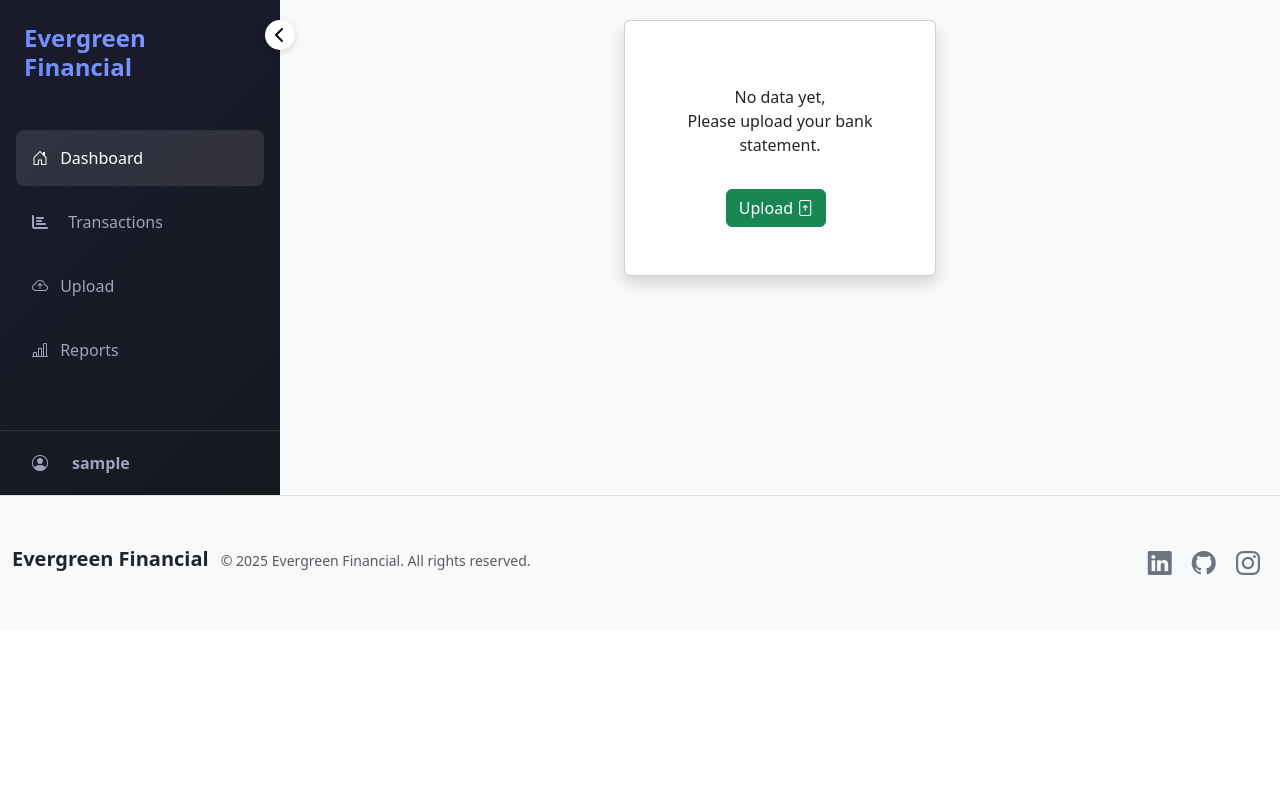
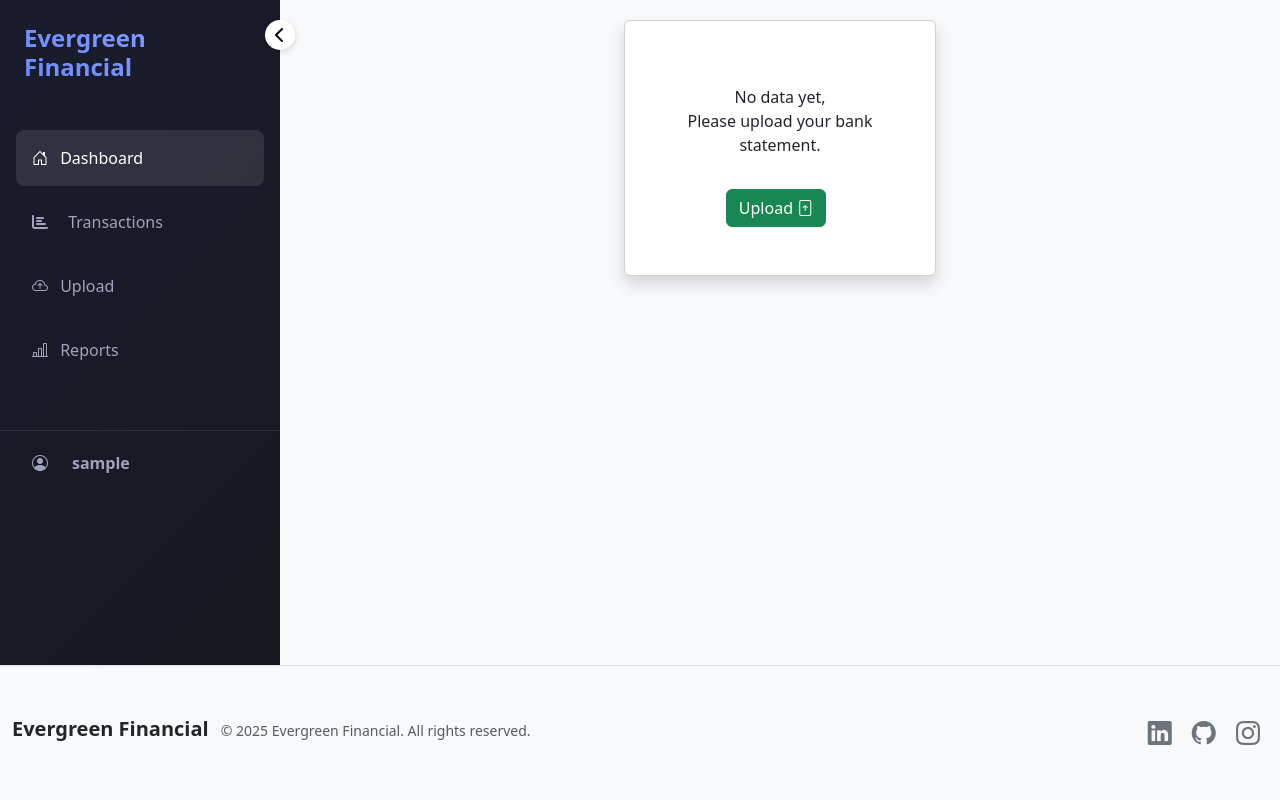
Before and after one commit to PyLou317/evergreen-financial, a Django app: page /dashboard/ in a window 1280 px wide. Run offline with Django 5.2, Linux system fonts and the light colour scheme; the visitor is signed in with stand-in values (Sample User, id 1); data that the repository does not hold is empty.

Commit message:
restructure divs, moving footer in the page-wrapper

```diff
--- a/templates/base.html
+++ b/templates/base.html
@@ -35,25 +35,22 @@
   <body>
       {% comment %} {% include 'top_navbar.html' %} {% endcomment %}
 
-      <div class="d-flex">
+        <div class="page-wrapper">
 
+            <div class="content-area">
                 {% block nav_bar %}
                 {% include 'sidebar.html' %}
                 {% endblock %}
-
-                {% comment %} <button id="menu-button" class="btn" data-bs-toggle="offcanvas" data-bs-target="#offcanvas" role="button">
-                    <i class="bi bi-arrow-right-square-fill fs-3" data-bs-toggle="offcanvas" data-bs-target="#offcanvas"></i>
-                </button> {% endcomment %}
-
 
                 <main class="main-content ">
                     {% block content %}{% endblock %}
                 </main>
             </div>
 
-        <footer>
+            <footer class="footer">
                 {% include 'footer.html' %}
             </footer>
+        </div>
 
         <!-- ====== Bootstrap Files ====== -->
         <script src="https://cdn.jsdelivr.net/npm/bootstrap@5.3.3/dist/js/bootstrap.bundle.min.js" integrity="sha384-YvpcrYf0tY3lHB60NNkmXc5s9fDVZLESaAA55NDzOxhy9GkcIdslK1eN7N6jIeHz" crossorigin="anonymous"></script>
```
Lines whose indentation alone changed are shown as unchanged.
